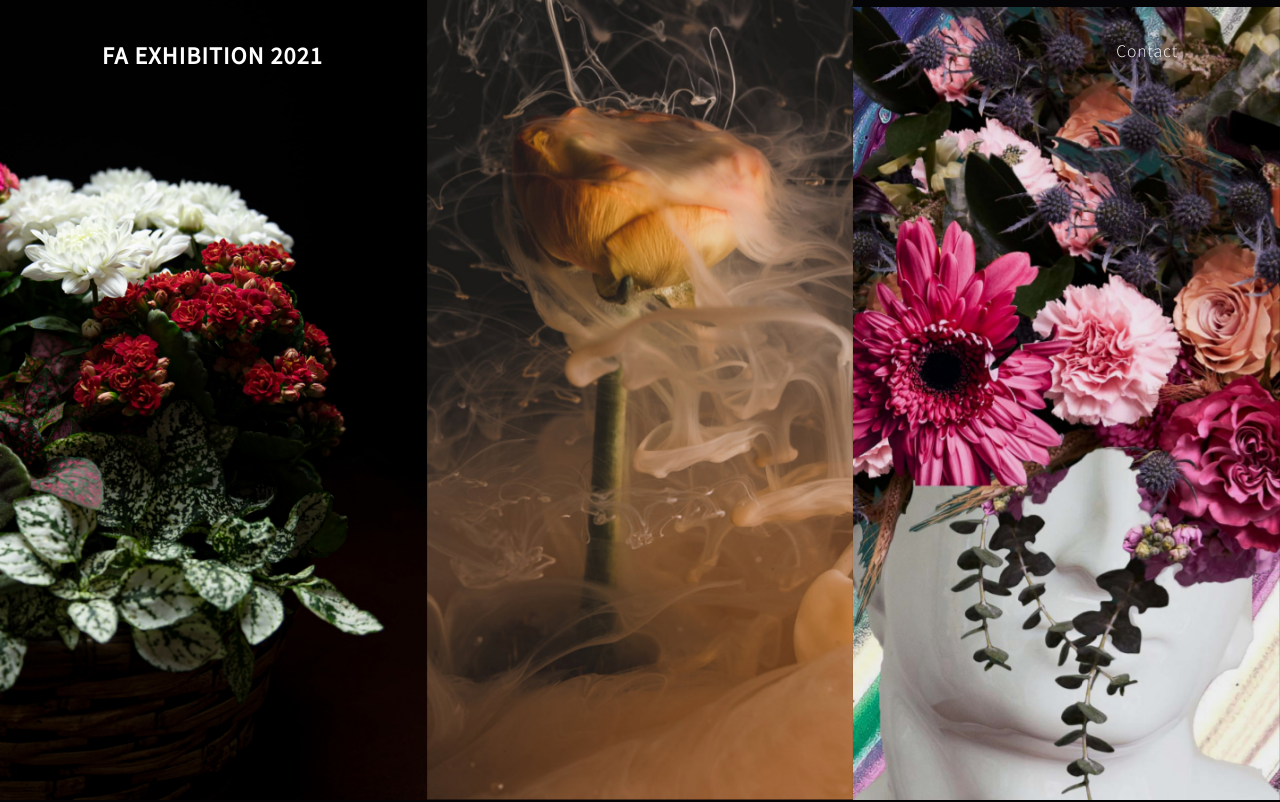
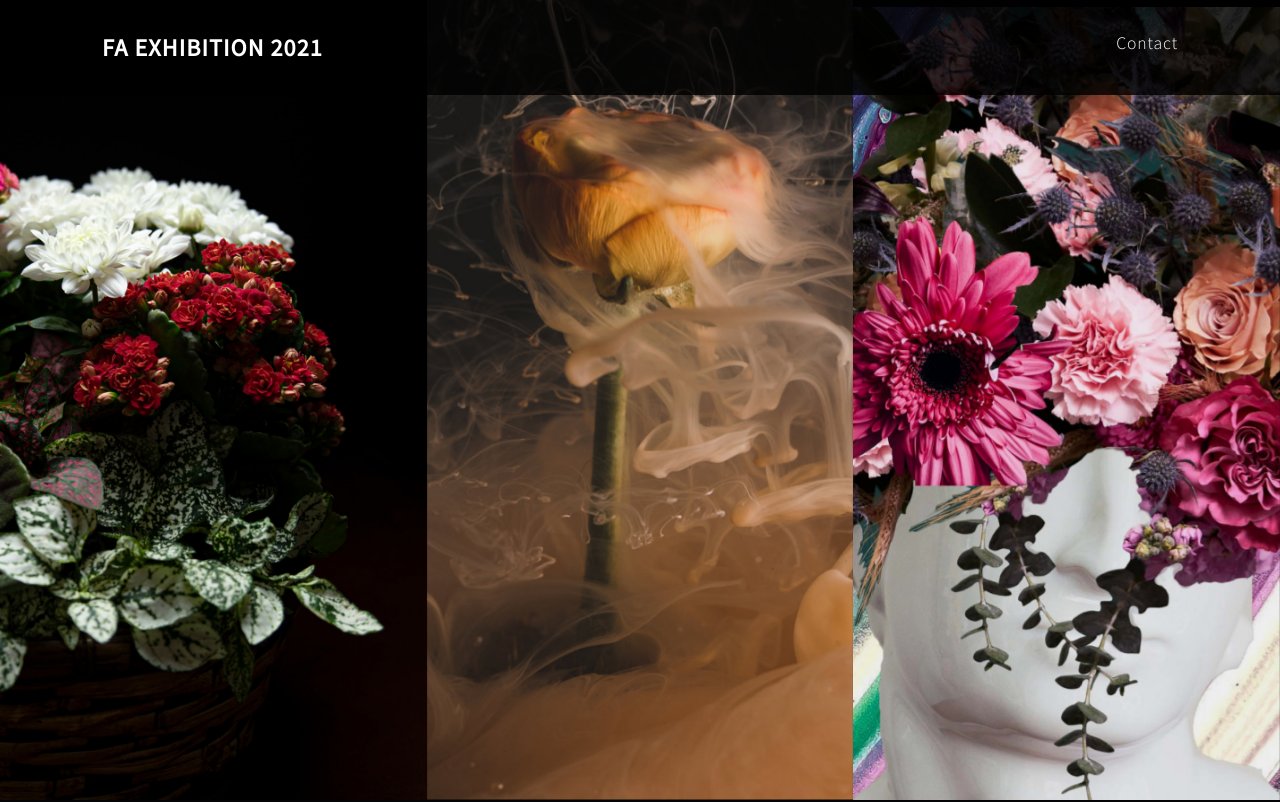
Before and after one commit to momoyam/practice_ateam, a plain HTML site: page index.html in a window 1280 px wide. Shown: the top 802 px of the page. Drawn offline with nearby package versions, Linux system fonts and the light colour scheme; some packages are replaced by stand-ins of ours.

Commit message:
ヘッダー改善

```diff
--- a/css/style.css
+++ b/css/style.css
@@ -48,20 +48,16 @@ li {
   text-align: center;
 }
 
-
-
-header .head_left{
+header{
   position: fixed;
   z-index: 100;
-  top: 40px;
-  left: 102px;
+  display: flex;
+  justify-content: space-between;
+  background-color: rgba(0, 0, 0, 0.82);
+  padding: 32px 102px;
+  width: 100%;
 }
-header .head_right{
-  position: fixed;
-  z-index: 100;
-  top: 40px;
-  right: 102px;
-}
+
 header a{
   letter-spacing: 0.05em;
   font-size: 1.1em;
```
